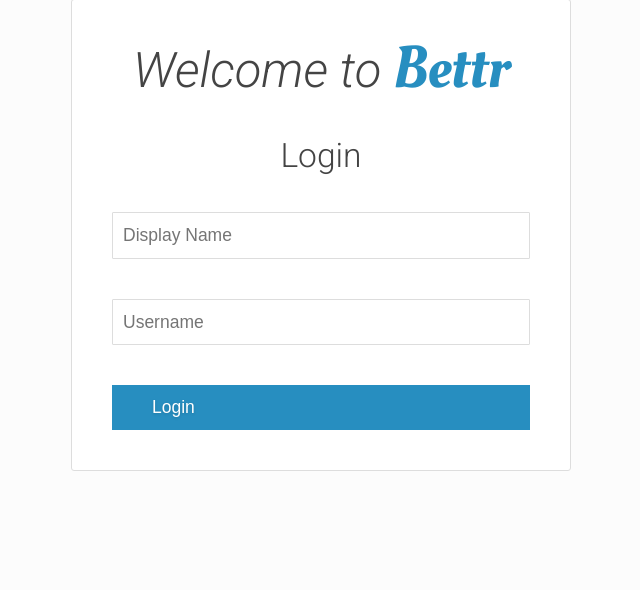
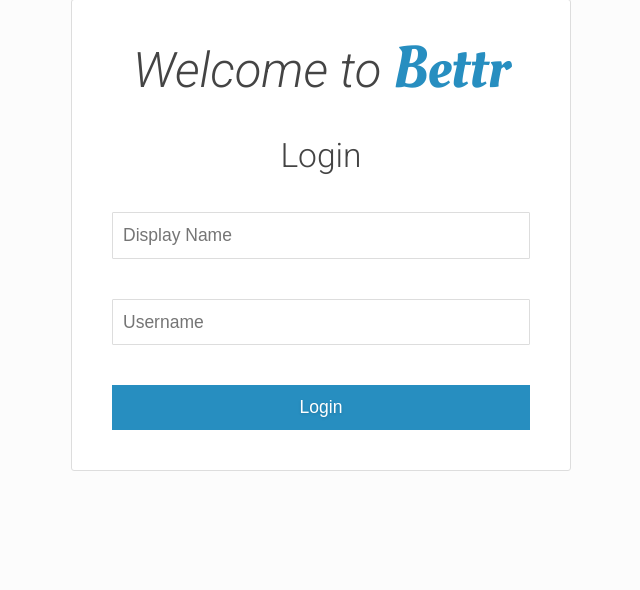
Before and after one commit to jlgrossman/credits, a PHP site: page / in a window 1280 px wide. Shown: the part 165-755 px from the top of the page, without its empty margins (319-959 px from the left). Run offline with PHP 8.4, Linux system fonts and the light colour scheme; a stand-in replaces the project's code that opens the database connection; style sheets or scripts are compiled from the project's sources.

Commit message:
Update styles.less

```diff
--- a/styles/styles.less
+++ b/styles/styles.less
@@ -75,6 +75,9 @@
       & + input {
         margin: @spacing-sm 0 0;
       }
+    }
+    input[type="submit"] {
+      text-align: center;
     }
   }
   @media @tablet-portrait {
```
